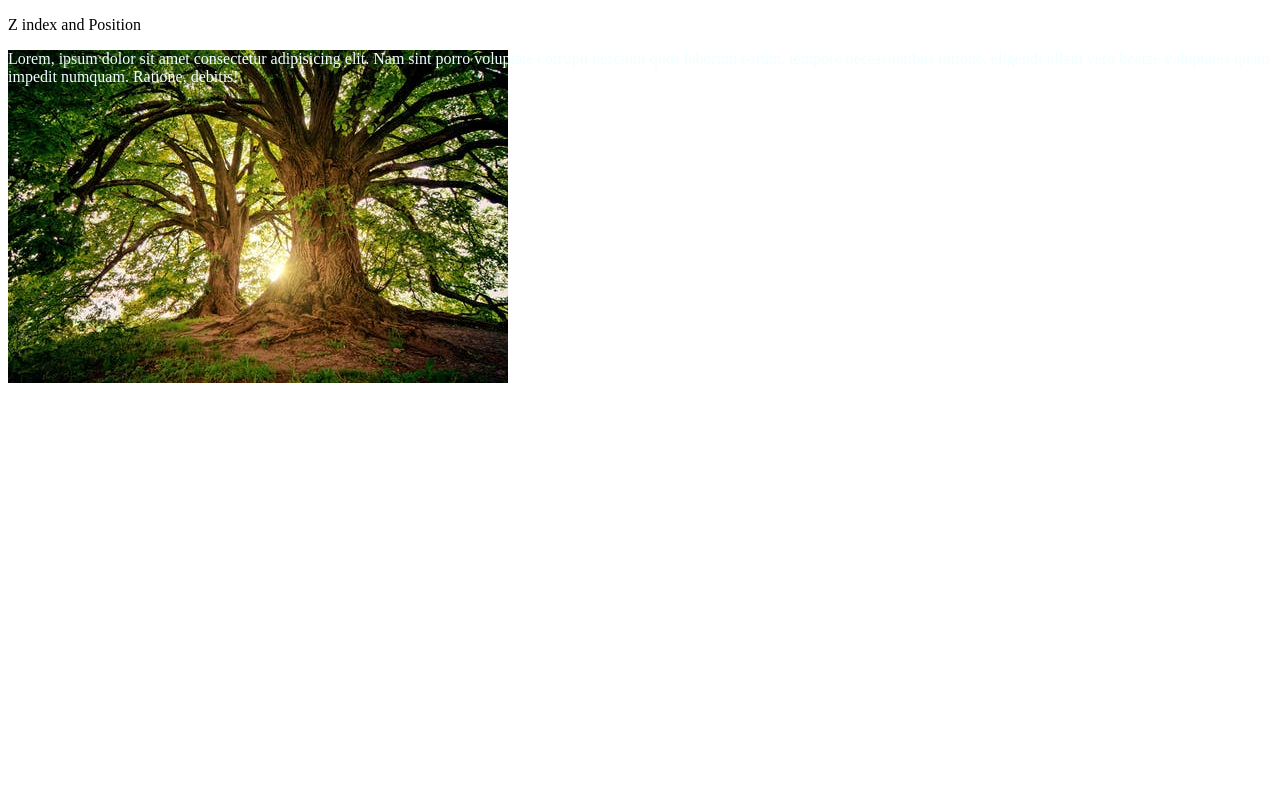
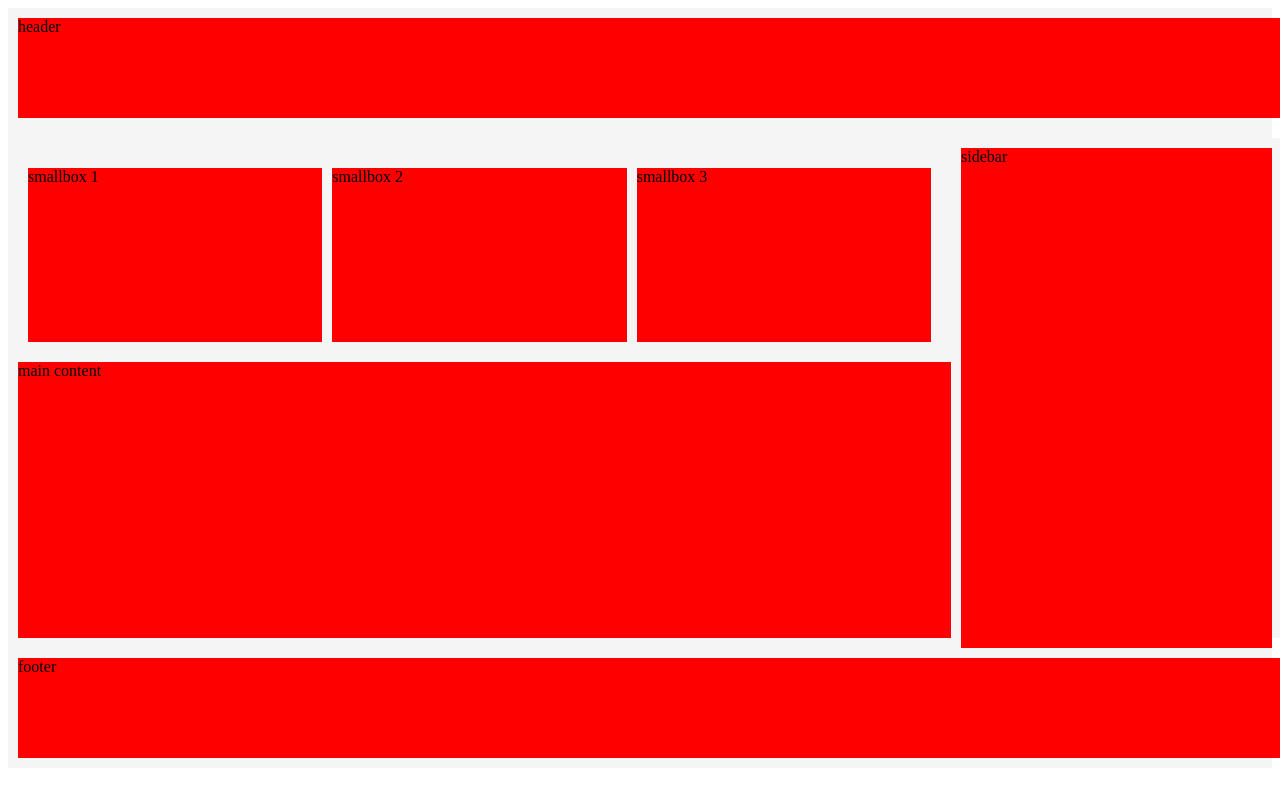
Before and after one commit to souparno24/html-kreeti, a plain HTML site: page index.html in a window 1280 px wide. Drawn offline with Linux system fonts and the light colour scheme.

Commit message:
flex box

```diff
--- a/index.html
+++ b/index.html
@@ -2,32 +2,106 @@
 <html lang="en">
 <head>
   <style>
-    .container {
-  position: relative;
+
+.container
+ {
+  display: flex;
+  flex-direction: column;
+  background-color: whitesmoke;
+
 }
-       .para{
-      position: relative;
-      left: 0px;
-      top: 0px;
-      color: azure;
-    }
-    img {
-      position: absolute;
-      left: 0px;
-      top: 0px;
-      z-index: -1;}
+.m{
+  display: flex;
+  flex-direction: row;
+  background-color: whitesmoke;
+  width: 100%;
+height: 500px;
+margin: 10px;
 
-    </style>
+
+}
+.c1 {
+  background-color: red;
+  width: 100%;
+  height:100px;
+  margin: 10px;
+
+}
+.c{
+  display: flex;
+  flex-direction: column;
+  background-color:whitesmoke;
+  width:75%;
+  margin-top: 10px;
+
+}
+.side{
+  background-color: red;
+  width:25%;
+  margin: 10px;
+
+  height: 500px;
+
+}
+.s{
+  display: flex;
+  flex-direction: row;
+  background-color: whitesmoke;
+
+  height: 200px;
+  margin: 10px;
+
+
+
+}
+.mc{
+  background-color: red;
+  height: 300px;
+  margin-top: 10px;
+
+}
+.l{
+
+  background-color: red;
+  width: 33.33%;
+  margin-top: 10px;
+  margin-right: 10px;
+
+}
+
+
+
+
+
+
+
+
+  </style>
+
     <meta charset="UTF-8">
     <meta http-equiv="X-UA-Compatible" content="IE=edge">
     <meta name="viewport" content="width=device-width, initial-scale=1.0">
     <title>Home</title>
 </head>
 <body>
-  <p>Z index and Position</p>
   <div class="container">
-    <img src="tree.jpeg">
-    <p class="para">Lorem, ipsum dolor sit amet consectetur adipisicing elit. Nam sint porro voluptate corrupti nesciunt quos laborum earum, tempore necessitatibus ratione, eligendi ullam vero beatae voluptates quam impedit numquam. Ratione, debitis!</p>
+    <div class="c1"> header</div>
+    <div class="m">
+      <div class="c">
+        <div class="s">
+          <div class="l">smallbox 1</div>
+          <div class="l">smallbox 2</div>
+          <div class="l">smallbox 3</div>
+        </div>
+        <div class="mc">main content</div>
+      </div>
+      <div class="side">sidebar</div>
+
+
+
+    </div>
+    <div class="c1"> footer</div>
+
   </div>
 
 </body>
```
